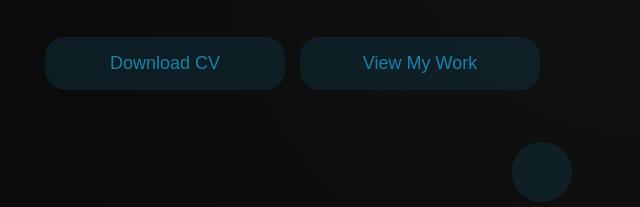
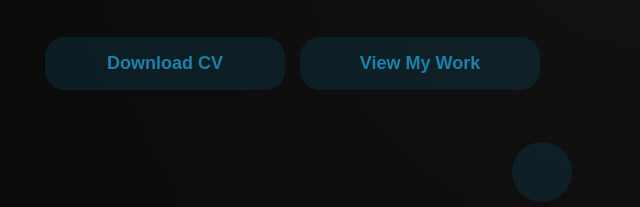
Before and after one commit to Hamilton2025/Portfolio, a plain HTML site: page home.html in a window 1280 px wide. Shown: the part 498-705 px from the top of the page, 0-640 px from the left. Drawn offline with Linux system fonts and the light colour scheme.

Commit message:
Updated code

```diff
--- a/style.css
+++ b/style.css
@@ -228,7 +228,7 @@ h4 {
     flex-wrap: wrap;
 }
 
-.btn{-
+.btn {
     font-weight: 600;
     text-align: center;
     text-decoration: none;
```
Also changed, not shown: Img/Portfolio.png, 2 other files.
